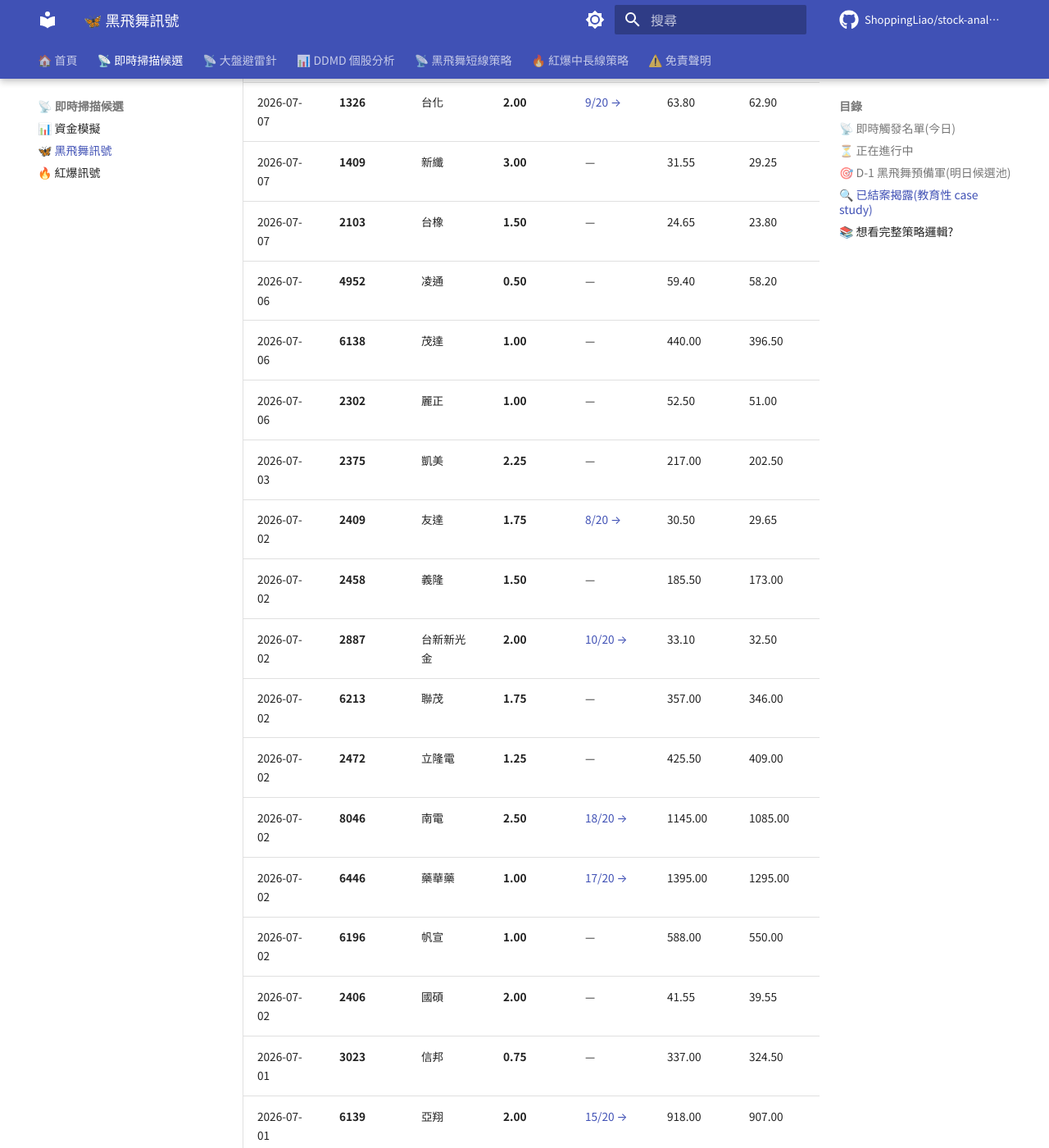
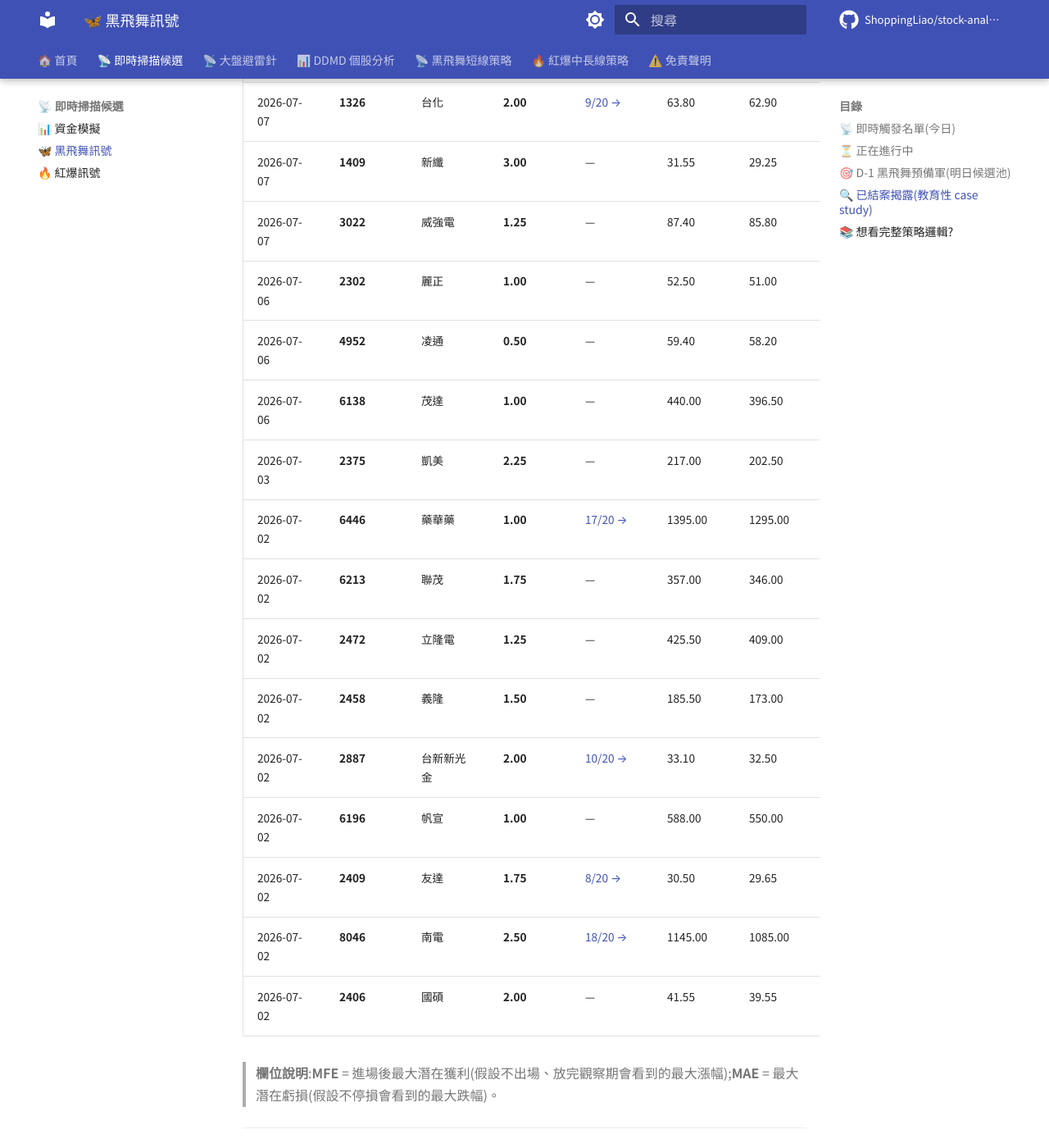
Before and after one commit to ShoppingLiao/stock-analysis-public, an MkDocs documentation site: the page built from docs/signals_black_butterfly.md, in a window 1280 px wide and 1400 px high, scrolled down 3122 px. Shown: the whole window at 82% size. Built offline with MkDocs 1.6.1 and Material for MkDocs 9.7.7, drawn with Linux system fonts in a browser that asks for light colours; comment, search, counter and statistics services are not loaded; some of the changed text lies outside the part shown.

Commit message:
docs(signals): update BB + RB + capital (2026-07-31)

```diff
--- a/docs/signals_black_butterfly.md
+++ b/docs/signals_black_butterfly.md
@@ -63,42 +63,39 @@
 | 2026-07-23 | **4939** | 亞電 | **2.25** | — | 69.70 | 68.00 | 76.67 | 🟢 ❌ 停損 | -2.44% | +4.45% | -10.04% |
 | 2026-07-21 | **4541** | 晟田 | **1.50** | — | 75.70 | 67.30 | 83.27 | 🟢 ❌ 停損 | -6.74% | +7.79% | -9.38% |
 | 2026-07-17 | **4541** | 晟田 | **1.50** | — | 73.20 | 67.30 | 80.52 | 🟢 ❌ 停損 | -5.87% | +8.88% | -6.56% |
-| 2026-07-14 | **5351** | 鈺創 | **2.50** | — | 95.20 | 89.50 | 104.72 | 🔴 ✅ 停利 | +2.63% | +10.82% | 1.37% |
 | 2026-07-14 | **3211** | 順達 | **2.00** | — | 438.50 | 409.50 | 482.35 | 🟢 ❌ 停損 | -6.61% | +1.71% | -12.09% |
 | 2026-07-14 | **3374** | 精材 | **1.75** | — | 364.00 | 335.00 | 400.40 | 🟢 ❌ 停損 | -1.51% | +14.84% | -2.34% |
 | 2026-07-14 | **8046** | 南電 | **1.25** | [18/20 →](https://shoppingliao.github.io/stock-analysis-public/reports/8046_%E5%8D%97%E9%9B%BB_DDMD_2026-06-05/) | 1285.00 | 1145.00 | 1413.50 | 🟢 ❌ 停損 | -0.78% | +10.12% | -0.78% |
+| 2026-07-14 | **5351** | 鈺創 | **2.50** | — | 95.20 | 89.50 | 104.72 | 🔴 ✅ 停利 | +2.63% | +10.82% | 1.37% |
+| 2026-07-13 | **3605** | 宏致 | **2.00** | — | 90.40 | 88.00 | 99.44 | 🟢 ❌ 停損 | -2.65% | +-0.55% | -7.41% |
+| 2026-07-13 | **2867** | 三商壽 | **2.50** | — | 8.82 | 8.71 | 9.70 | 🟢 ❌ 停損 | -1.25% | +0.34% | -1.93% |
 | 2026-07-13 | **2880** | 華南金 | **2.50** | [10/20 →](https://shoppingliao.github.io/stock-analysis-public/reports/2880_%E8%8F%AF%E5%8D%97%E9%87%91_DDMD_2026-06-05/) | 39.05 | 38.50 | 42.95 | 🟢 ❌ 停損 | -1.41% | +0.64% | -1.79% |
 | 2026-07-13 | **2892** | 第一金 | **2.50** | [12/20 →](https://shoppingliao.github.io/stock-analysis-public/reports/2892_%E7%AC%AC%E4%B8%80%E9%87%91_DDMD_2026-06-05/) | 33.65 | 33.10 | 37.02 | 🟢 ❌ 停損 | -1.63% | +0.59% | -1.63% |
-| 2026-07-13 | **3605** | 宏致 | **2.00** | — | 90.40 | 88.00 | 99.44 | 🟢 ❌ 停損 | -2.65% | +-0.55% | -7.41% |
-| 2026-07-13 | **2867** | 三商壽 | **2.50** | — | 8.82 | 8.71 | 9.70 | 🟢 ❌ 停損 | -1.25% | +0.34% | -1.93% |
 | 2026-07-09 | **1810** | 和成 | **2.25** | — | 24.05 | 23.20 | 26.46 | 🔴 ✅ 停利 | +12.89% | +31.60% | -0.42% |
+| 2026-07-08 | **6213** | 聯茂 | **2.25** | — | 395.00 | 367.50 | 434.50 | 🟢 ❌ 停損 | -6.96% | +3.16% | -9.62% |
 | 2026-07-08 | **6197** | 佳必琪 | **1.75** | — | 369.00 | 345.50 | 405.90 | 🟢 ❌ 停損 | -6.37% | +1.90% | -12.06% |
 | 2026-07-08 | **3317** | 尼克森 | **1.75** | — | 99.90 | 93.20 | 109.89 | 🟢 ❌ 停損 | -6.71% | +0.60% | -8.61% |
 | 2026-07-08 | **3605** | 宏致 | **2.50** | — | 91.20 | 83.80 | 100.32 | 🟢 ❌ 停損 | -5.26% | +5.81% | -8.22% |
-| 2026-07-08 | **6213** | 聯茂 | **2.25** | — | 395.00 | 367.50 | 434.50 | 🟢 ❌ 停損 | -6.96% | +3.16% | -9.62% |
 | 2026-07-08 | **2484** | 希華 | **1.25** | — | 93.80 | 86.50 | 103.18 | 🟢 ❌ 停損 | -7.78% | +2.03% | -10.77% |
-| 2026-07-07 | **3022** | 威強電 | **1.25** | — | 87.40 | 85.80 | 96.14 | 🔴 ✅ 停利 | +1.03% | +9.50% | -1.60% |
 | 2026-07-07 | **6509** | 聚和 | **1.50** | — | 55.60 | 54.60 | 61.16 | 🟢 ❌ 停損 | -1.80% | +0.36% | -7.19% |
+| 2026-07-07 | **2103** | 台橡 | **1.50** | — | 24.65 | 23.80 | 27.12 | 🟢 ❌ 停損 | -3.45% | +0.81% | -4.87% |
 | 2026-07-07 | **1708** | 東鹼 | **1.00** | — | 60.00 | 59.50 | 66.00 | 🟢 ❌ 停損 | -0.83% | +0.83% | -2.50% |
 | 2026-07-07 | **1326** | 台化 | **2.00** | [9/20 →](https://shoppingliao.github.io/stock-analysis-public/reports/1326_%E5%8F%B0%E5%8C%96_DDMD_2026-06-05/) | 63.80 | 62.90 | 70.18 | 🟢 ❌ 停損 | -1.41% | +4.08% | -6.90% |
 | 2026-07-07 | **1409** | 新纖 | **3.00** | — | 31.55 | 29.25 | 34.71 | 🟢 ❌ 停損 | -7.29% | +4.28% | -8.40% |
-| 2026-07-07 | **2103** | 台橡 | **1.50** | — | 24.65 | 23.80 | 27.12 | 🟢 ❌ 停損 | -3.45% | +0.81% | -4.87% |
+| 2026-07-07 | **3022** | 威強電 | **1.25** | — | 87.40 | 85.80 | 96.14 | 🔴 ✅ 停利 | +1.03% | +9.50% | -1.60% |
+| 2026-07-06 | **2302** | 麗正 | **1.00** | — | 52.50 | 51.00 | 57.75 | 🟢 ❌ 停損 | -2.86% | +0.19% | -8.95% |
 | 2026-07-06 | **4952** | 凌通 | **0.50** | — | 59.40 | 58.20 | 65.34 | 🟢 ❌ 停損 | -2.02% | +0.17% | -6.23% |
 | 2026-07-06 | **6138** | 茂達 | **1.00** | — | 440.00 | 396.50 | 484.00 | 🟢 ❌ 停損 | -9.89% | +-0.91% | -10.00% |
-| 2026-07-06 | **2302** | 麗正 | **1.00** | — | 52.50 | 51.00 | 57.75 | 🟢 ❌ 停損 | -2.86% | +0.19% | -8.95% |
 | 2026-07-03 | **2375** | 凱美 | **2.25** | — | 217.00 | 202.50 | 238.70 | 🟢 ❌ 停損 | -6.68% | +4.84% | -11.75% |
-| 2026-07-02 | **2409** | 友達 | **1.75** | [8/20 →](https://shoppingliao.github.io/stock-analysis-public/reports/2409_%E5%8F%8B%E9%81%94_DDMD_2026-06-05/) | 30.50 | 29.65 | 33.55 | 🟢 ❌ 停損 | -2.79% | +0.00% | -2.95% |
+| 2026-07-02 | **6446** | 藥華藥 | **1.00** | [17/20 →](https://shoppingliao.github.io/stock-analysis-public/reports/6446_%E8%97%A5%E8%8F%AF%E8%97%A5_DDMD_2026-05-08/) | 1395.00 | 1295.00 | 1534.50 | 🔴 ✅ 停利 | +2.28% | +12.54% | -1.08% |
+| 2026-07-02 | **6213** | 聯茂 | **1.75** | — | 357.00 | 346.00 | 392.70 | 🔴 ✅ 停利 | +0.70% | +18.91% | -6.44% |
+| 2026-07-02 | **2472** | 立隆電 | **1.25** | — | 425.50 | 409.00 | 468.05 | 🟢 ❌ 停損 | -0.12% | +6.58% | -2.82% |
 | 2026-07-02 | **2458** | 義隆 | **1.50** | — | 185.50 | 173.00 | 204.05 | 🟢 ❌ 停損 | -1.08% | +5.93% | -4.04% |
 | 2026-07-02 | **2887** | 台新新光金 | **2.00** | [10/20 →](https://shoppingliao.github.io/stock-analysis-public/reports/2887_%E5%8F%B0%E6%96%B0%E6%96%B0%E5%85%89%E9%87%91_DDMD_2026-06-05/) | 33.10 | 32.50 | 36.41 | 🔴 ✅ 停利 | +7.10% | +14.05% | -0.45% |
-| 2026-07-02 | **6213** | 聯茂 | **1.75** | — | 357.00 | 346.00 | 392.70 | 🔴 ✅ 停利 | +0.70% | +18.91% | -6.44% |
-| 2026-07-02 | **2472** | 立隆電 | **1.25** | — | 425.50 | 409.00 | 468.05 | 🟢 ❌ 停損 | -0.12% | +6.58% | -2.82% |
+| 2026-07-02 | **6196** | 帆宣 | **1.00** | — | 588.00 | 550.00 | 646.80 | 🟢 ❌ 停損 | -6.46% | +1.36% | -9.52% |
+| 2026-07-02 | **2409** | 友達 | **1.75** | [8/20 →](https://shoppingliao.github.io/stock-analysis-public/reports/2409_%E5%8F%8B%E9%81%94_DDMD_2026-06-05/) | 30.50 | 29.65 | 33.55 | 🟢 ❌ 停損 | -2.79% | +0.00% | -2.95% |
 | 2026-07-02 | **8046** | 南電 | **2.50** | [18/20 →](https://shoppingliao.github.io/stock-analysis-public/reports/8046_%E5%8D%97%E9%9B%BB_DDMD_2026-06-05/) | 1145.00 | 1085.00 | 1259.50 | 🟢 ❌ 停損 | -6.11% | +5.68% | -8.30% |
-| 2026-07-02 | **6446** | 藥華藥 | **1.00** | [17/20 →](https://shoppingliao.github.io/stock-analysis-public/reports/6446_%E8%97%A5%E8%8F%AF%E8%97%A5_DDMD_2026-05-08/) | 1395.00 | 1295.00 | 1534.50 | 🔴 ✅ 停利 | +2.28% | +12.54% | -1.08% |
-| 2026-07-02 | **6196** | 帆宣 | **1.00** | — | 588.00 | 550.00 | 646.80 | 🟢 ❌ 停損 | -6.46% | +1.36% | -9.52% |
 | 2026-07-02 | **2406** | 國碩 | **2.00** | — | 41.55 | 39.55 | 45.70 | 🟢 ❌ 停損 | -4.81% | +3.13% | -6.14% |
-| 2026-07-01 | **3023** | 信邦 | **0.75** | — | 337.00 | 324.50 | 370.70 | 🟢 ❌ 停損 | -3.71% | +3.86% | -4.90% |
-| 2026-07-01 | **6139** | 亞翔 | **2.00** | [15/20 →](https://shoppingliao.github.io/stock-analysis-public/reports/6139_%E4%BA%9E%E7%BF%94_DDMD_2026-06-05/) | 918.00 | 907.00 | 1009.80 | 🟢 ❌ 停損 | -1.20% | +3.81% | -2.94% |
-| 2026-07-01 | **4707** | 磐亞 | **2.75** | — | 28.40 | 27.75 | 31.24 | 🔴 ✅ 停利 | +28.35% | +58.45% | -1.94% |
 
 > **欄位說明**:**MFE** = 進場後最大潛在獲利(假設不出場、放完觀察期會看到的最大漲幅);**MAE** = 最大潛在虧損(假設不停損會看到的最大跌幅)。
 
```
Also changed, not shown: other parts of docs/signals_black_butterfly.md (+2 -2 lines).
